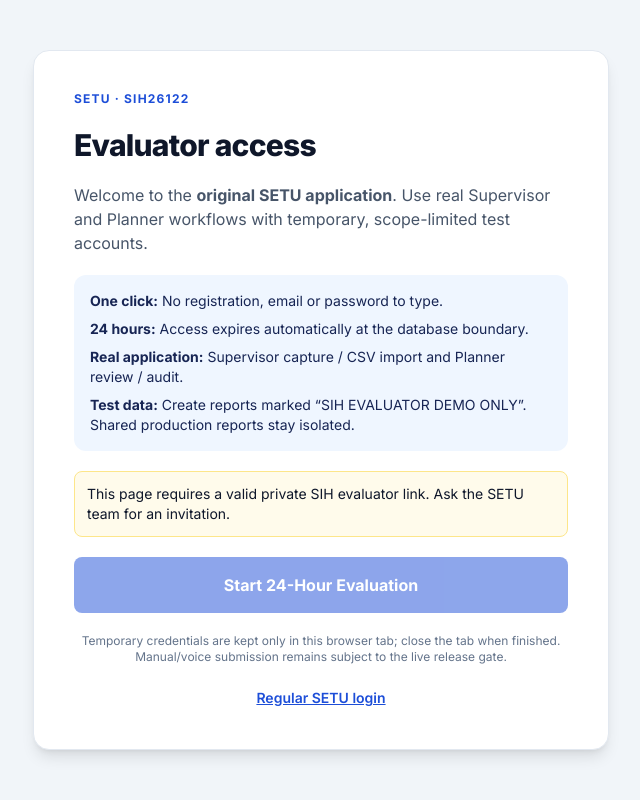
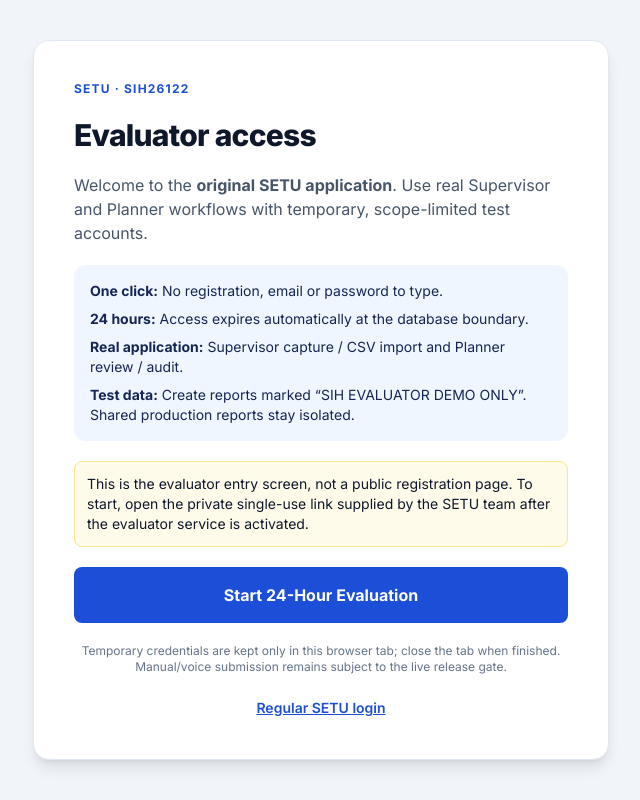
Before and after one commit to dinamsingh/Setu, a React (Vite) app in the folder frontend/: page /evaluator in a window 1280 px wide. Shown: the whole page, without its empty margins (319-959 px from the left). Built offline with nearby package versions, Linux system fonts and the light colour scheme; no server answers.

Commit message:
fix(evaluator): clickable access CTA explains missing invite and preserves token in StrictMode

```diff
--- a/frontend/src/pages/EvaluatorEntry.tsx
+++ b/frontend/src/pages/EvaluatorEntry.tsx
@@ -15,12 +15,20 @@
   useEffect(() => {
     // The secret stays in the URL fragment so it never reaches static CDN logs.
     const value = new URLSearchParams(window.location.hash.replace(/^#/, '')).get('invite') || '';
-    setToken(value);
-    if (value) window.history.replaceState(null, '', window.location.pathname);
+    // React StrictMode runs effects twice in development. Do not overwrite the
+    // first captured invite after its URL fragment has been removed.
+    if (value) {
+      setToken(value);
+      window.history.replaceState(null, '', window.location.pathname);
+    }
   }, []);
 
   async function start() {
     if (busy) return;
+    if (!token && !currentEvaluatorAccess()) {
+      setError('A private SIH invitation link is required. This preview does not issue credentials. The SETU team must first activate the evaluator backend and share a single-use link.');
+      return;
+    }
     setBusy(true); setError('');
     try {
       if (token) {
@@ -53,10 +61,10 @@
         <p><strong>Test data:</strong> Create reports marked “SIH EVALUATOR DEMO ONLY”. Shared production reports stay isolated.</p>
       </div>
       {!token && !existing && <div role="alert" className="rounded-lg border border-amber-200 bg-amber-50 p-3 text-sm">
-        This page requires a valid private SIH evaluator link. Ask the SETU team for an invitation.
+        This is the evaluator entry screen, not a public registration page. To start, open the private single-use link supplied by the SETU team after the evaluator service is activated.
       </div>}
       {error && <div role="alert" className="rounded-lg border border-red-200 bg-red-50 p-3 text-sm text-red-800">{error}</div>}
-      <button type="button" onClick={start} disabled={busy || (!token && !existing)}
+      <button type="button" onClick={start} disabled={busy}
         className="w-full rounded-lg bg-blue-700 px-5 py-4 font-bold text-white hover:bg-blue-800 disabled:cursor-not-allowed disabled:opacity-50">
         {busy ? 'Opening real SETU…' : 'Start 24-Hour Evaluation'}
       </button>
```
